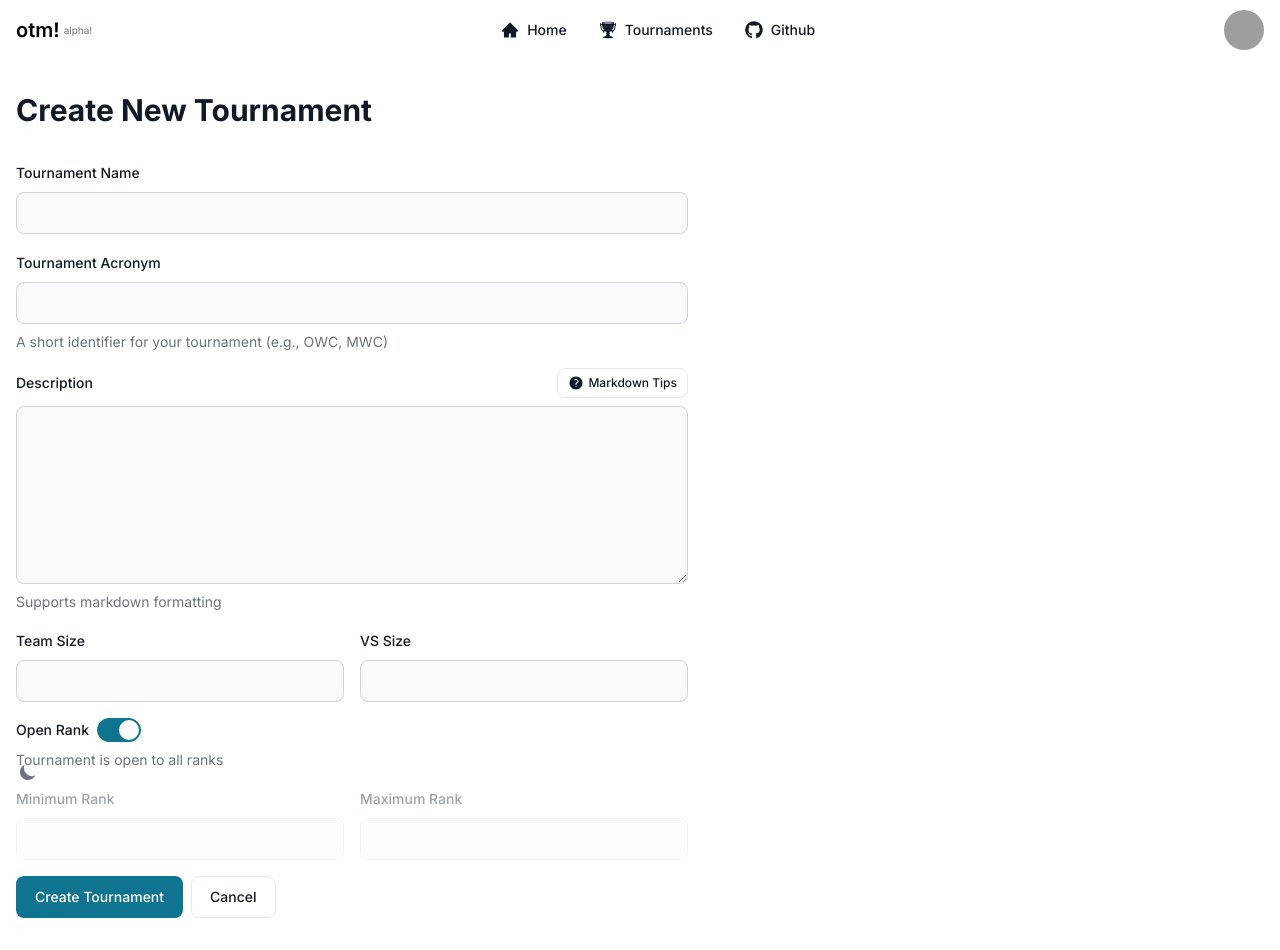
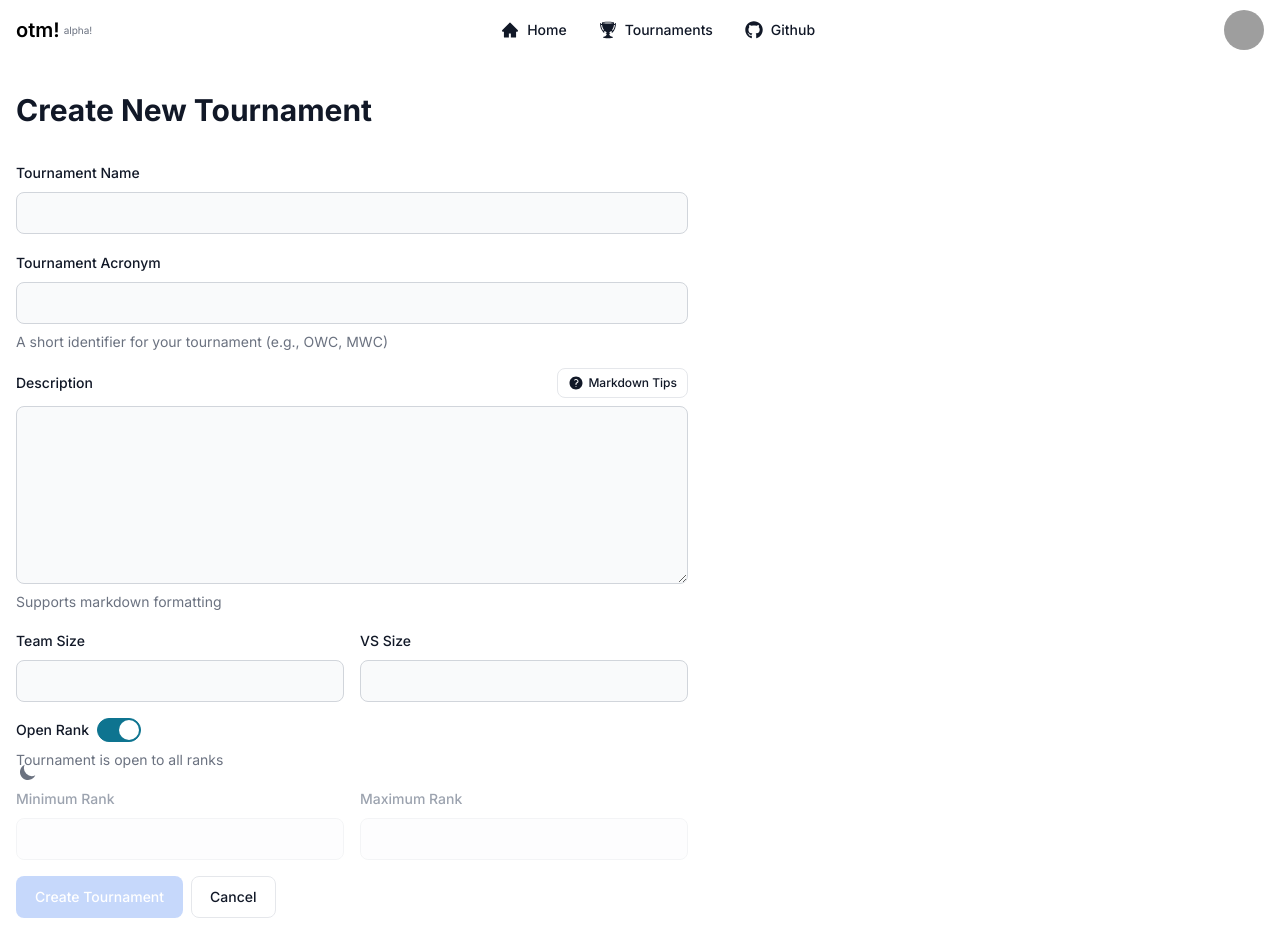
Before and after one commit to tuudug/osu-tournament-manager, a Next.js app: page /tournament/new in a window 1280 px wide. Built offline with nearby package versions, Linux system fonts and the light colour scheme; no server answers; grey boxes are pictures that could not be loaded.

Commit message:
Disable tournament creation during beta

```diff
--- a/app/tournament/components/tournament-form.tsx
+++ b/app/tournament/components/tournament-form.tsx
@@ -126,14 +126,14 @@ export function TournamentForm({
         size="4xl"
         theme={{
           root: {
-            base: "fixed left-0 right-0 top-0 z-50 h-modal h-screen overflow-y-auto overflow-x-hidden md:inset-0 md:h-full",
+            base: "fixed inset-x-0 top-0 z-50 h-modal overflow-y-auto overflow-x-hidden md:inset-0 md:h-full",
             show: {
               on: "flex bg-gray-900/50 dark:bg-gray-900/80",
               off: "hidden",
             },
           },
           content: {
-            base: "relative h-full w-full p-4 md:h-auto",
+            base: "relative size-full p-4 md:h-auto",
             inner:
               "relative max-h-[90vh] rounded-lg bg-white shadow dark:bg-gray-800",
           },
@@ -407,9 +407,21 @@ export function TournamentForm({
         </div>
 
         <div className="flex gap-2">
-          <Button type="submit" disabled={loading} isProcessing={loading}>
-            {submitLabel}
-          </Button>
+          <div className="group relative inline-block">
+            <Button
+              type="submit"
+              disabled={submitLabel === "Create Tournament"}
+              className="bg-blue-600 hover:bg-blue-700 disabled:cursor-not-allowed disabled:bg-blue-600/50 dark:bg-blue-600 dark:hover:bg-blue-700 dark:disabled:bg-blue-600/50"
+            >
+              {submitLabel}
+            </Button>
+            {submitLabel === "Create Tournament" && (
+              <div className="invisible absolute bottom-full left-0 z-50 mb-2 min-w-80 -translate-y-0 whitespace-normal rounded-lg bg-gray-900 px-3 py-2 text-sm text-white opacity-0 transition-all duration-300 before:absolute before:left-4 before:top-full before:border-4 before:border-transparent before:border-t-gray-900 group-hover:visible group-hover:opacity-100 dark:bg-gray-700 dark:before:border-t-gray-700">
+                Tournament creation is disabled in beta, please contact me to
+                create a tournament
+              </div>
+            )}
+          </div>
           <Button
             color="gray"
             type="button"
--- a/app/tournament/new/page.tsx
+++ b/app/tournament/new/page.tsx
@@ -29,7 +29,10 @@ export default function NewTournament() {
         <h1 className="mb-8 text-3xl font-bold text-gray-900 dark:text-white">
           Create New Tournament
         </h1>
-        <TournamentForm onSubmit={handleSubmit} submitLabel="Create Tournament" />
+        <TournamentForm
+          onSubmit={handleSubmit}
+          submitLabel="Create Tournament"
+        />
       </div>
     </div>
   );
```
